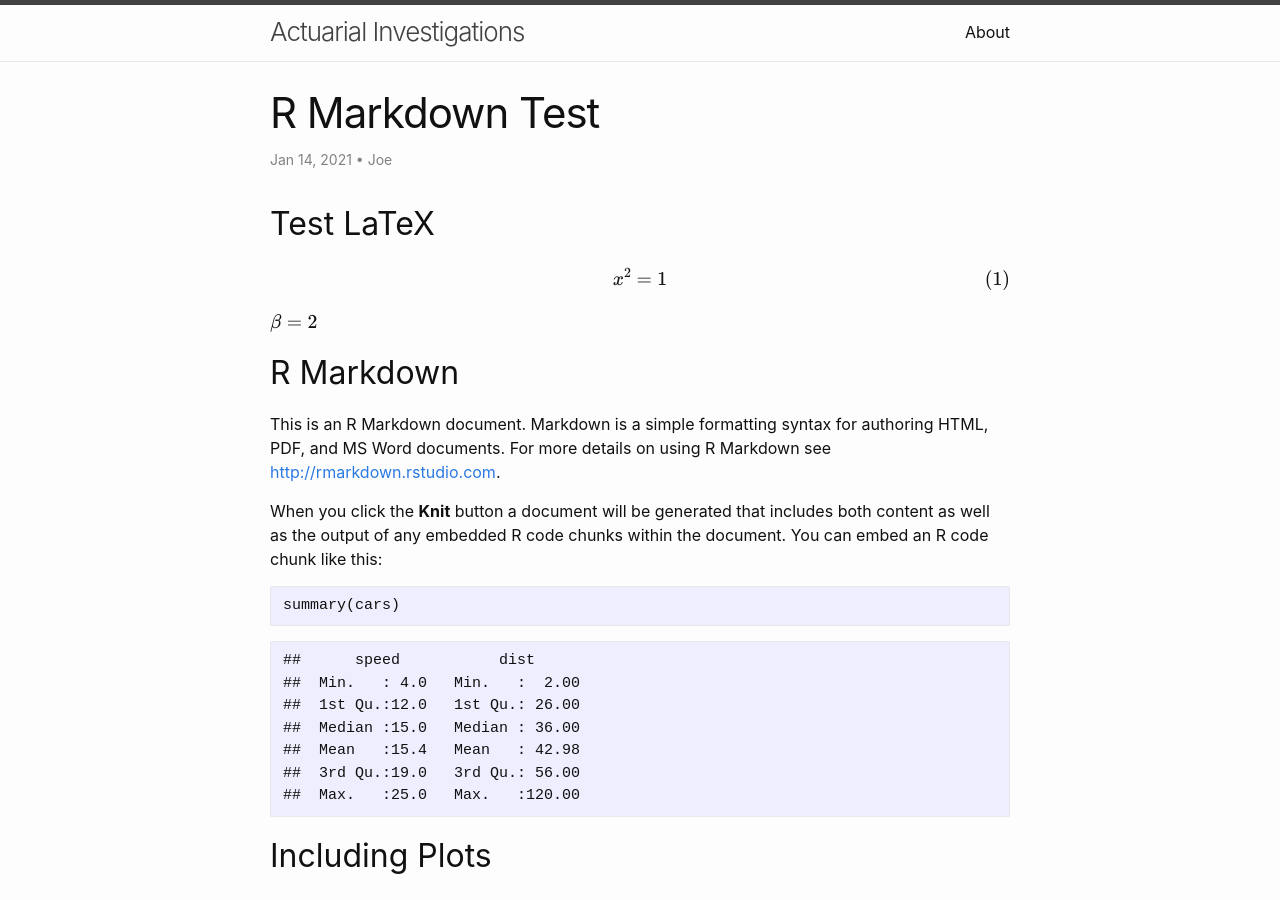
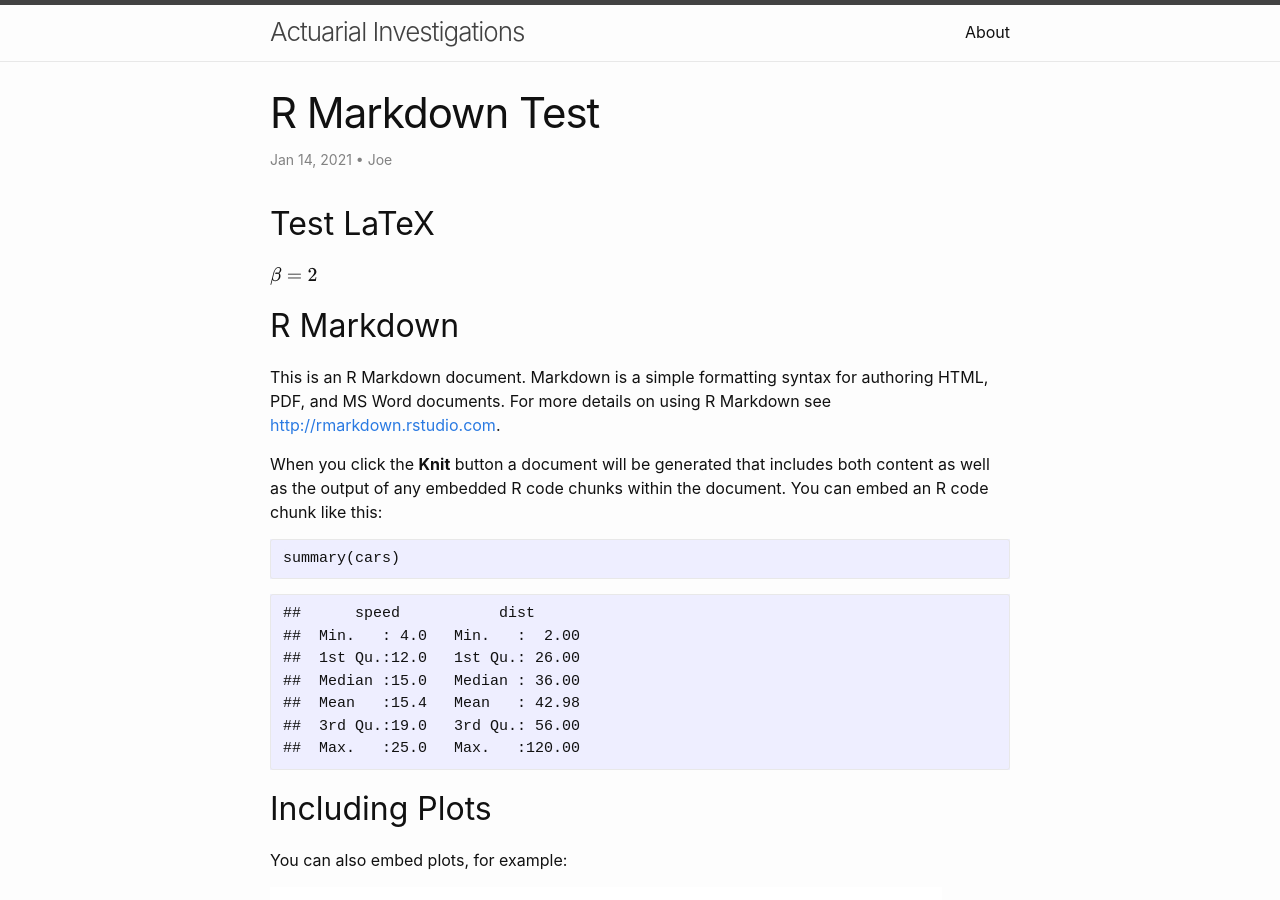
Before and after one commit to JoeKnittel/joeknittel.github.io, a Jekyll site: the page built from _posts/2021-01-13-R-Markdown.md, in a window 1280 px wide and 900 px high. Built offline with Jekyll 4.4.1, drawn with Linux system fonts in a browser that asks for light colours; formulas are drawn with MathJax 3.

Commit message:
Update 2021-01-13-R-Markdown.md

```diff
--- a/_posts/2021-01-13-R-Markdown.md
+++ b/_posts/2021-01-13-R-Markdown.md
@@ -14,8 +14,6 @@ image: brent-rambo.jpg # for open graph protocol
 ---
 
 ## Test LaTeX
-
-$$x^2=1$$
 
 $\beta =2$
 
```
